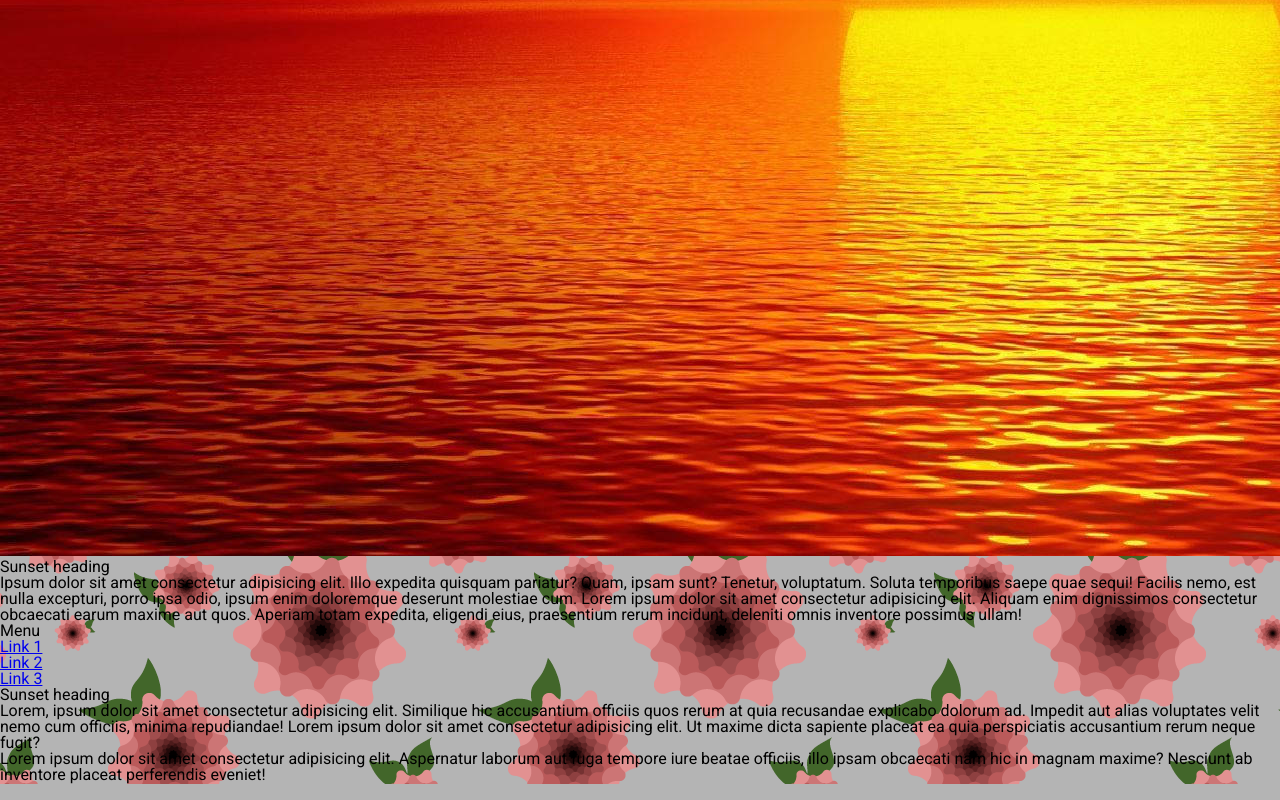
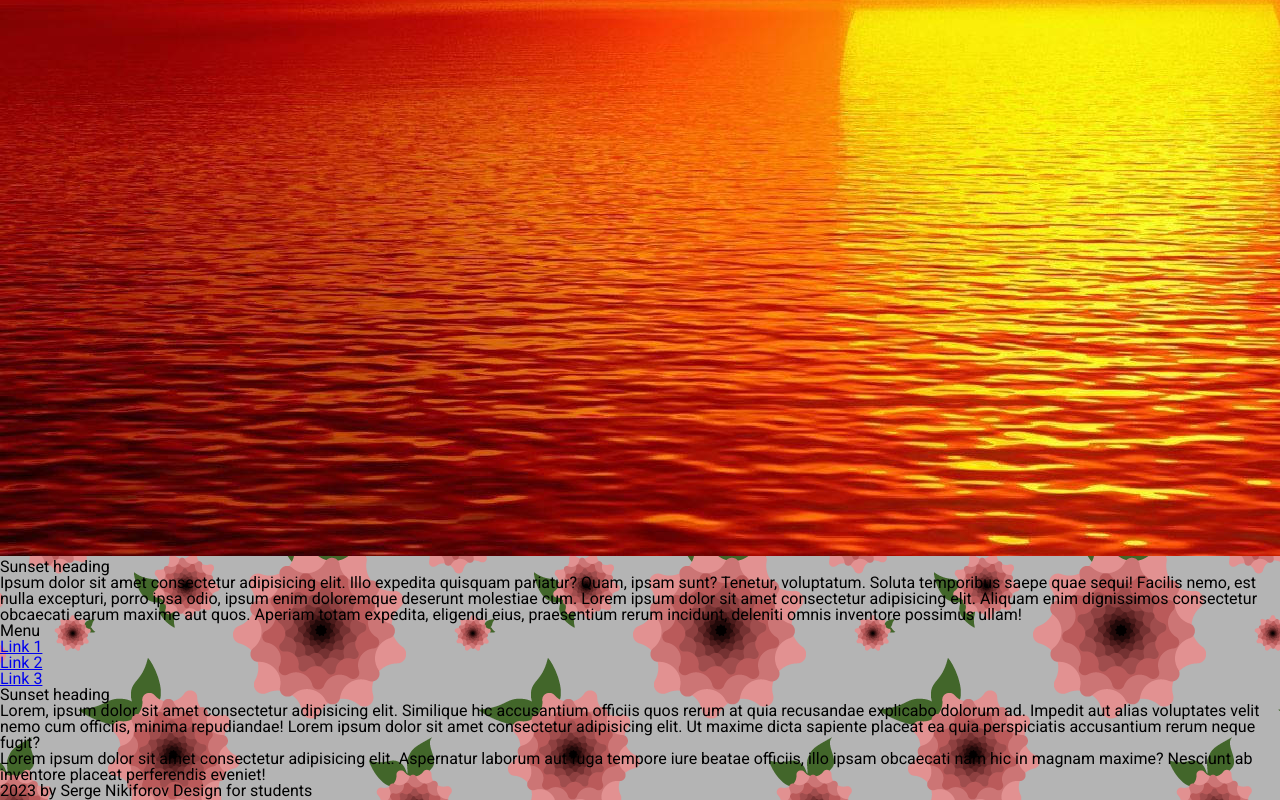
Before and after one commit to RacaMacaFoo/Homework_4, a plain HTML site: page index.html in a window 1280 px wide. Shown: the part 660-1460 px from the top of the page. Drawn offline with Linux system fonts and the light colour scheme; files whose address does not match are found by name; a web font is replaced by a local one.

Commit message:
add footer

```diff
--- a/index.html
+++ b/index.html
@@ -90,6 +90,16 @@
         </article>
       </section>
     </main>
+    <footer class="footer">
+      <div class="footer__line">
+        <p class="footer__item">
+          <span class="important-footer-text">2023</pan>
+          by
+          <span class="important-footer-text">Serge Nikiforov</span>
+            Design for students
+        </p>
+      </div>
+    </footer>
   </div>
 </body>
 </html>
```
